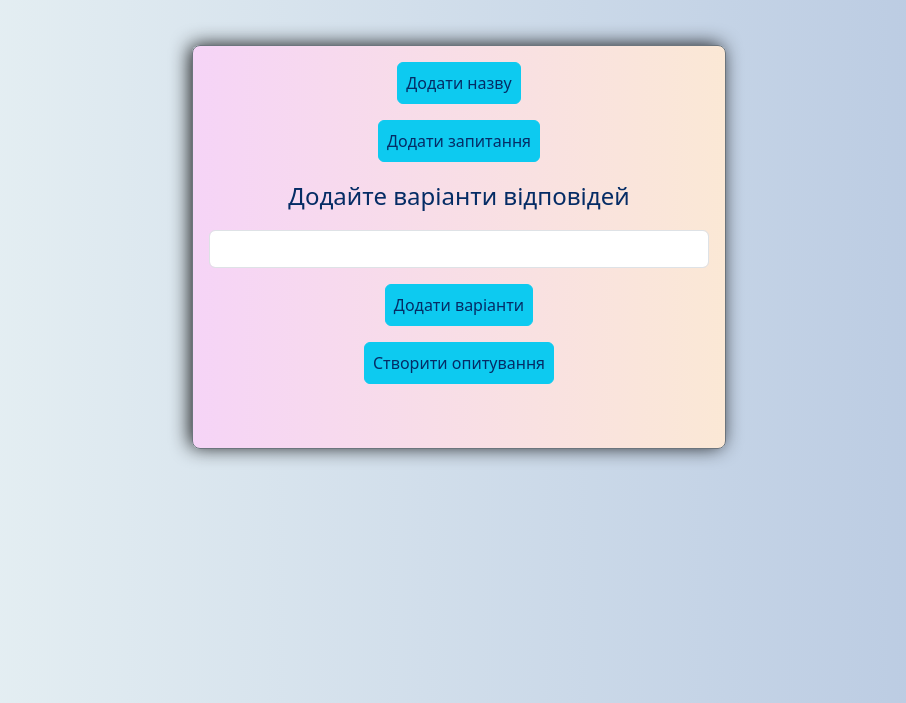
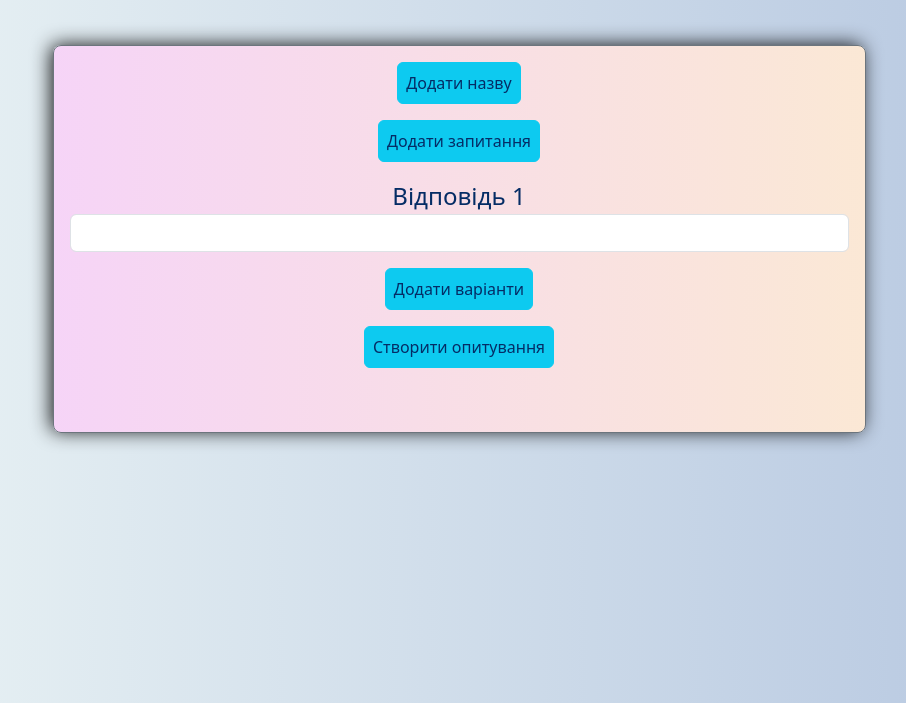
Before and after one commit to VitaliiaYaremenko/DOM_basic_js, a website: page src/index.html in a window 1280 px wide. Both pictures are taken after a click on the button "Додати варіанти". Shown: the part 97-800 px from the top of the page, without its empty margins (169-1075 px from the left). Drawn offline with nearby package versions, Linux system fonts and the light colour scheme.

Commit message:
added changes form

```diff
--- a/src/index.html
+++ b/src/index.html
@@ -15,8 +15,9 @@
             <div class="row align-items-center">
                 <h1 class="text-center fs-2 mb-5 mt-4 p-3 text-primary-emphasis">Створіть своє опитування</h1>
                 <div class="row d-flex justify-content-center">
-                    <div class="col-6">
+                    <div class="col-9" data-content>
                         <form class="form p-3 mb-5 border rounded-3 border-secondary" data-form-survey>
+                            <div class="form-container">
                                 <div class="form-input mb-3">
                                     <div class="mb-3 hidden">
                                         <label class="form-label mb-3 text-primary-emphasis fs-4">Введіть назву опитування</label>
@@ -27,18 +28,18 @@
                                 <div class="form-input mb-3">
                                     <div class="mb-3 hidden">
                                         <label class="form-label mb-3 text-primary-emphasis fs-4">Введіть запитання</label>
-                                    <input name="nameSurvey" type="text" class="form-control mb-2">
+                                        <input name="nameQuestion" type="text" class="form-control mb-2">
                                     </div>
-                                <button type="button" id="btnQuestions" class="showButton btn p-2 btn-info text-primary-emphasis">Додати запитання</button>
+                                    <button type="button" id="btnQuestion" class="showButton btn p-2 btn-info text-primary-emphasis">Додати запитання</button>
                                 </div>
-                            <div class="form-input mb-3 answer-block">
-                                <div class="mb-3 hidden answer-container">
-                                    <label class="form-label mb-3 text-primary-emphasis fs-4">Додайте варіанти відповідей</label>
 
+                                <div class="form-input mb-3">
+                                    <div class="mb-3" data-answers-container></div>
+                                    <button type="button" id="btnAnswers" class="btn p-2 btn-info text-primary-emphasis">Додати варіанти</button>
                                 </div>
-                                <button type="button" id="btnAnswers" class="showButton btn p-2 btn-info text-primary-emphasis">Додати варіанти</button>
+
+                                <button type="submit" id="btnSave" class="btn fs-6 p-2 mb-5  btn-info text-primary-emphasis">Створити опитування</button>
                             </div>
-                            <button type="submit" id="btnSave" class="btn fs-6 p-2 mb-5  btn-info text-primary-emphasis">Створити опитування</button>
                         </form>
                     </div>
                 </div>
--- a/src/js/solution.js
+++ b/src/js/solution.js
@@ -1,8 +1,11 @@
+const DATA_KEY = 'formData';
 (function () {
   const form = document.querySelector('[data-form-survey]');
   const hiddenElements = document.querySelectorAll('.hidden');
   const showButtons = document.querySelectorAll('.showButton');
   const answerButton = document.querySelector('#btnAnswers');
+  const answerContainer = document.querySelector('[data-answers-container]');
+  const formContainer = document.querySelector('.form-container');
 
   showButtons.forEach((button, index) => {
     button.addEventListener('click', () => {
@@ -11,20 +14,43 @@
   });
   // ___________________________________________
 
-  const answerContainer = document.querySelector('.answer-container');
-  let responses = 1;
+  const createAnswerBlock = (config) => {
+    const label = document.createElement('label');
+    label.className = 'form-label d-block mb-3 text-primary-emphasis fs-4';
+    label.innerHTML = `Відповідь ${config.id}`;
+    label.setAttribute('data-id', config.id);
 
-  answerButton.addEventListener('click', () => {
-    responses++;
-    const creatInput = document.createElement('Input');
-    creatInput.type = 'text';
-    creatInput.className = 'form-control answer-input mb-3';
-    answerContainer.appendChild(creatInput);
+    const input = document.createElement('input');
+    input.className = 'form-control answer-input mb-3';
+    input.type = 'text';
+    input.name = `${config.name}_${config.id}`;
+    input.value = config.value;
+
+    label.append(input);
+    return label;
+  };
+  // ___________________________________________
+  const answersList = [];
+
+  answerButton.addEventListener('click', (event) => {
+    event.preventDefault();
+
+    const answers = {
+      id: answersList.length ? answersList.at(-1).id + 1 : 1,
+      name: 'answer',
+      value: '',
+    };
+    answersList.push(answers);
+
+    const buildBlock = createAnswerBlock(answers);
+    answerContainer.append(buildBlock);
   });
+
   // ___________________________________________
 
   form.addEventListener('submit', (event) => {
     event.preventDefault();
+
     const nameTitle = event.target.querySelector('.name-title').value;
     const answerInput = event.target.querySelectorAll('.answer-input');
 
@@ -34,9 +60,39 @@
       errorMassage.className = 'massage-title standard mb-5';
       errorMassage.innerHTML = '<strong>Заповніть</strong> назву опитування! Додайти не менше 2-х варіантів відповіді';
       form.prepend(errorMassage);
+      return;
     }
+
     // ___________________________________________
-    const questions = [];
-    const answers = [];
+    const inputs = event.target.querySelectorAll('input');
+    const data = {};
+
+    inputs.forEach((input) => {
+      data[input.name] = input.value;
+    });
+    console.log(data);
+
+    form.remove();
+
+    // ___________________________________________
+    const container = document.querySelector('[data-content]');
+
+    for (const key in data) {
+      const div = document.createElement('div');
+      div.className = 'input-group-text';
+
+      const inputCheckbox = document.createElement('input');
+      inputCheckbox.type = 'checkbox';
+      inputCheckbox.className = 'orm-check-input mt-0';
+
+      const inputText = document.createElement('input');
+      inputText.type = 'text';
+      inputText.className = 'form-control text-primary-emphasis';
+      inputText.value = data[key];
+
+      div.append(inputCheckbox);
+      div.append(inputText);
+      container.append(div);
+    }
   });
 }());
```
Lines whose indentation alone changed are shown as unchanged.
